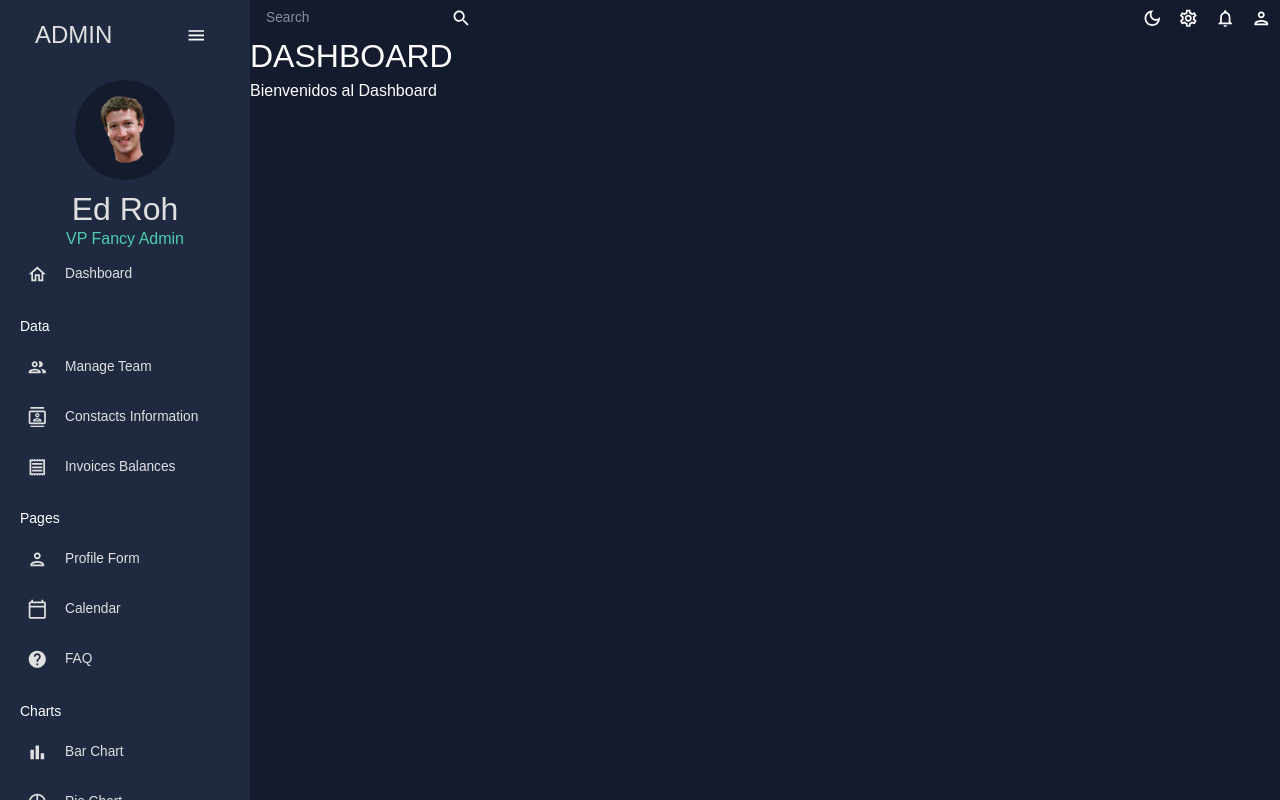
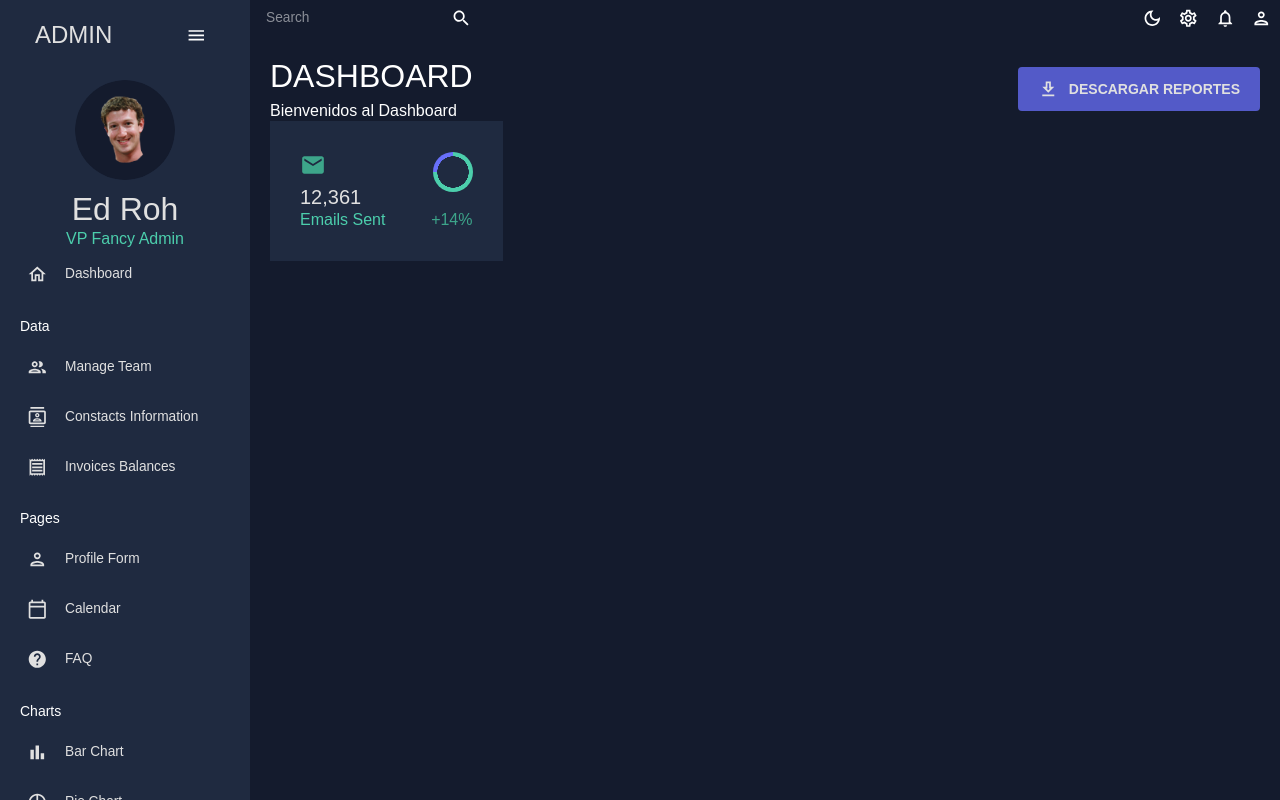
Before and after one commit to Luisicho/SistemaPuraySanta, a React (Create React App) app: page / in a window 1280 px wide. Built offline with nearby package versions, Linux system fonts and the light colour scheme.

Commit message:
se creo primer objeto de dashboard

```diff
--- a/src/App.js
+++ b/src/App.js
@@ -39,6 +39,7 @@
               <Route path ="/pie" element={<Pie/>} />
               <Route path ="/line" element={<Line/>} />
               <Route path ="/geography" element={<Geography/>} />
+
             </Routes>
           </main>
         </div>
--- a/src/scenes/components/StatBox.jsx
+++ b/src/scenes/components/StatBox.jsx
@@ -19,13 +19,11 @@
             {title}
           </Typography>
         </Box>
-      </Box>
         <Box>
           <ProgressCircle progress={progress} />
         </Box>
+      </Box>
       <Box sx={{ display: "flex", justifyContent: "space-between" }}>
-        <Box>
-          {icon}
         <Typography variant="h5" sx={{ color: colors.greenAccent[500] }}>
           {subtitle}
         </Typography>
@@ -38,7 +36,6 @@
         </Typography>
       </Box>
     </Box>
-    </Box>
   );
 };
 
--- a/src/scenes/dashboard/index.jsx
+++ b/src/scenes/dashboard/index.jsx
@@ -1,11 +1,78 @@
-import { Box } from "@mui/material";
+import { Box, Button, IconButton, Typography, useTheme } from "@mui/material";
+import { tokens } from "../../theme";
 import Header from "../components/Header";
+import { mockTransactions } from "../../data/mockData";
+import DownloadOutlinedIcon from "@mui/icons-material/DownloadOutlined";
+import EmailIcon from "@mui/icons-material/Email";
+import PointOfSaleIcon from "@mui/icons-material/PointOfSale";
+import PersonAddIcon from "@mui/icons-material/PersonAdd";
+import TrafficIcon from "@mui/icons-material/Traffic";
+import LineChart from "../components/LineChart";
+import BarChart from "../components/BarChart";
+import GeographyChart from "../components/GeographyChart";
+import StatBox from "../components/StatBox";
+import ProgressCircle from "../components/ProgressCircle";
 
 const Dashboard = () => {
+  const theme = useTheme();
+  const colors = tokens(theme.palette.mode);
+
   return (
-    <Box m="20px">
-      <Box sx={{display:"flex", justifyContent:"space-between", alingItems:"center"}}>
+    <Box sx={{ m: "20px" }}>
+      <Box
+        sx={{
+          display: "flex",
+          justifyContent: "space-between",
+          alignItems: "center",
+        }}
+      >
         <Header title="DASHBOARD" subtitle="Bienvenidos al Dashboard" />
+        <Box>
+          <Button
+            sx={{
+              backgroundColor: colors.blueAccent[600],
+              color: colors.grey[100],
+              fontSize: "14px",
+              fontWeight: "bold",
+              padding: "10px 20px",
+            }}
+          >
+            <DownloadOutlinedIcon sx={{ mr: "10px" }} />
+            Descargar Reportes
+          </Button>
+        </Box>
+      </Box>
+      {/* GRID Y CHARTS */}
+      <Box
+        sx={{
+          display: "grid",
+          gridTemplateColumns: "repeat(12,1fr)",
+          gridAutoRows: "140px",
+          gap: "20px",
+        }}
+      >
+        {/* ROW 1 */}
+        <Box
+          sx={{
+            gridColumn: "span 3",
+            backgroundColor: colors.primary[400],
+            display: "flex",
+            alignItems: "center",
+            justifyContent: "center",
+          }}
+        >
+          <StatBox
+            title="12,361"
+            subtitle="Emails Sent"
+            progress="0.75"
+            increase="+14%"
+            icon={
+              <EmailIcon
+                sx={{ color: colors.greenAccent[600], fontSize: "26px" }}
+              />
+            }
+          />
+        </Box>
       </Box>
     </Box>
   );
```
Lines whose indentation alone changed are shown as unchanged.
